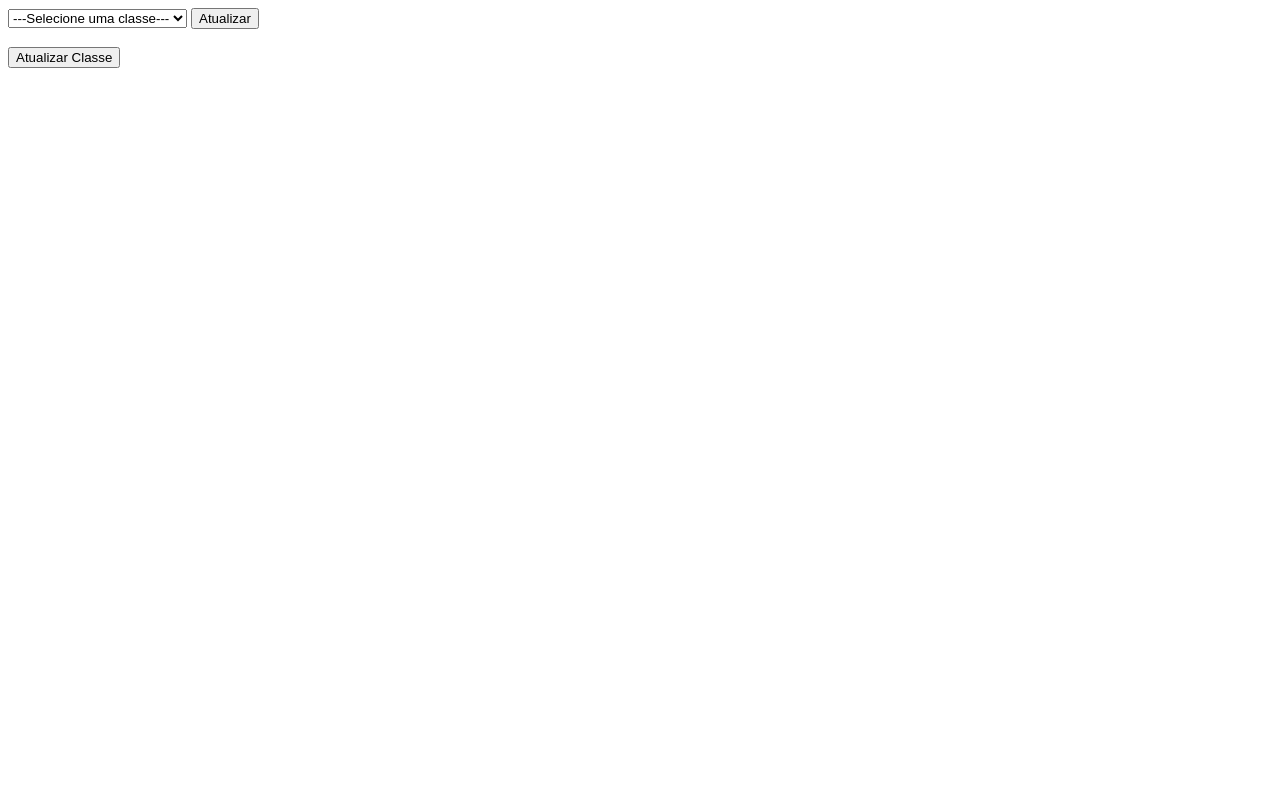
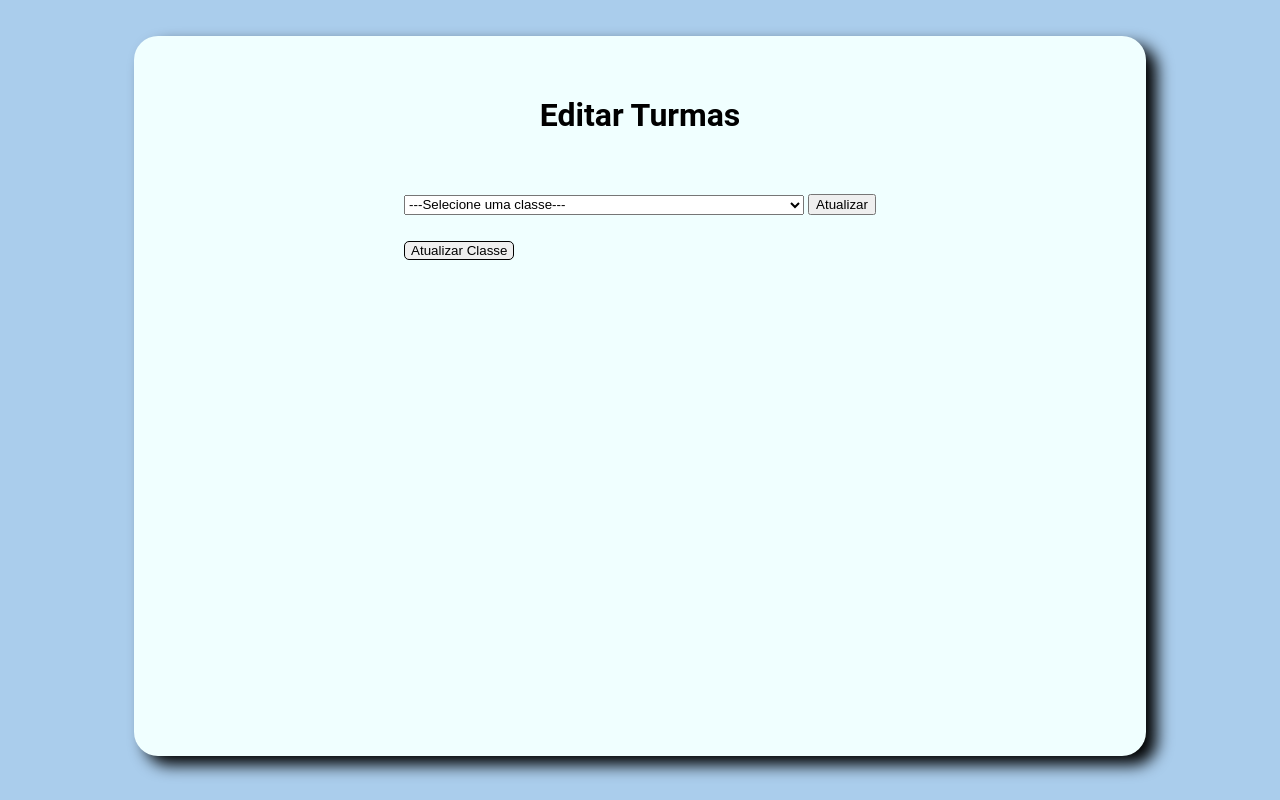
Before and after one commit to vitor-ximenes-oliveira/SAE, a Django app: page /editar_classe/ in a window 1280 px wide. Run offline with Django 3.2, Linux system fonts and the light colour scheme; data that the repository does not hold is empty.

Commit message:
Tela de editar classe, css Concluído

```diff
--- a/SAE/settings.py
+++ b/SAE/settings.py
@@ -80,7 +80,7 @@ DATABASES = {
         'ENGINE': 'django.db.backends.mysql',
         'NAME': 'SAE',
         'USER': 'root',
-        'PASSWORD': '',
+        'PASSWORD': '1234',
         'HOST': '127.0.0.1',
         'PORT': '3306',
     }
--- /dev/null
+++ b/website/static/estilos/editar_classe.css
@@ -0,0 +1,46 @@
+body {
+  background-color: #aacdec;
+  display: flex;
+  justify-content: center;
+  height: 97vh;
+  align-items: center;
+}
+.box {
+  width: 80%;
+  background: azure;
+  height: 90vh;
+  border-radius: 24px;
+  display: flex;
+  /* justify-content: space-around; */
+  align-items: center;
+  box-shadow: 11px 9px 16px;
+  flex-direction: column;
+}
+
+.box h1 {
+  margin: 60px 0;
+}
+
+section.campoSelecioneClasse {
+  margin-bottom: 1em;
+}
+
+select#classe {
+  width: 30em;
+  height: 1.5em;
+}
+
+button#btnAtualizarClasse {
+  margin-top: 10px;
+  border: solid 1px;
+  border-radius: 5px;
+}
+
+button#btnAtualizarClasse:hover {
+  color: black;
+  background-color: #acafb6;
+}
+
+.mensagem {
+  margin: 15px 0;
+}
--- a/website/templates/editar_classe.html
+++ b/website/templates/editar_classe.html
@@ -1,7 +1,20 @@
-<title>Editar Classe</title>
+<!DOCTYPE html>
+<html lang="pt-br">
+  {% load static %}
+<head>
+  <meta charset="UTF-8">
+  <meta http-equiv="X-UA-Compatible" content="IE=edge">
+  <meta name="viewport" content="width=device-width, initial-scale=1.0">
+  <link rel="stylesheet"  href="{% static 'estilos/geral.css' %}">
+  <link rel="stylesheet"  href="{% static 'estilos/editar_classe.css' %}">
 
+  <title>Editar turmas</title>
+</head>
 <body>
+  <div class="box">
+    <h1>Editar Turmas</h1>
     <form action="" method="POST" enctype="multipart/form-data" >
+      <section class="campoSelecioneClasse">
         <select id="classe" name="classe" class="custom-select custom-select-sm input-small">
           <option disabled="true" selected="selected" a>---Selecione uma classe---</option>
           {%for turma in turmas%}
@@ -12,22 +25,30 @@
 
         </select>
 
+
             {% csrf_token %}
 
-      <button id="id_atualizar" type="submit" name="atualizar" value="atualizar">Atualizar</button><br>
+        <button id="id_atualizar" type="submit" name="atualizar" value="atualizar">Atualizar</button>
+      </section>
 
       <form method="POST" class="post-form" action="">
           {% for aluno in alunos %}
-        <br>
+          <div class="itemAluno">
           {{aluno.ra}}
             <input type="checkbox" id="s" name="aluno_ra" value="{{aluno.pk}}">
             <label class="btn btn-secondary" for="s" value="{{aluno.pk}}">{{aluno.al_nome}}</label>
+          </div>
           {% endfor %}
-        <br>
-        <button type="submit" name="editar" value="editar">Atualizar Classe</button><br>
+
+          <button id="btnAtualizarClasse" type="submit" name="editar" value="editar">Atualizar Classe</button>
       </form>
+
     </form>
+    <div class="mensagem">
     {% for message in messages %}
     <p id="messages">{{message}}</p>
+    </div>
     {% endfor %}
+  </div>
 </body>
+</html>
--- a/website/templates/inserir_classe.html
+++ b/website/templates/inserir_classe.html
@@ -1,5 +1,5 @@
 <!DOCTYPE html>
-<html lang="en">
+<html lang="pt-br">
   {% load static %}
 <head>
   <meta charset="UTF-8">
```
Lines whose indentation alone changed are shown as unchanged.
